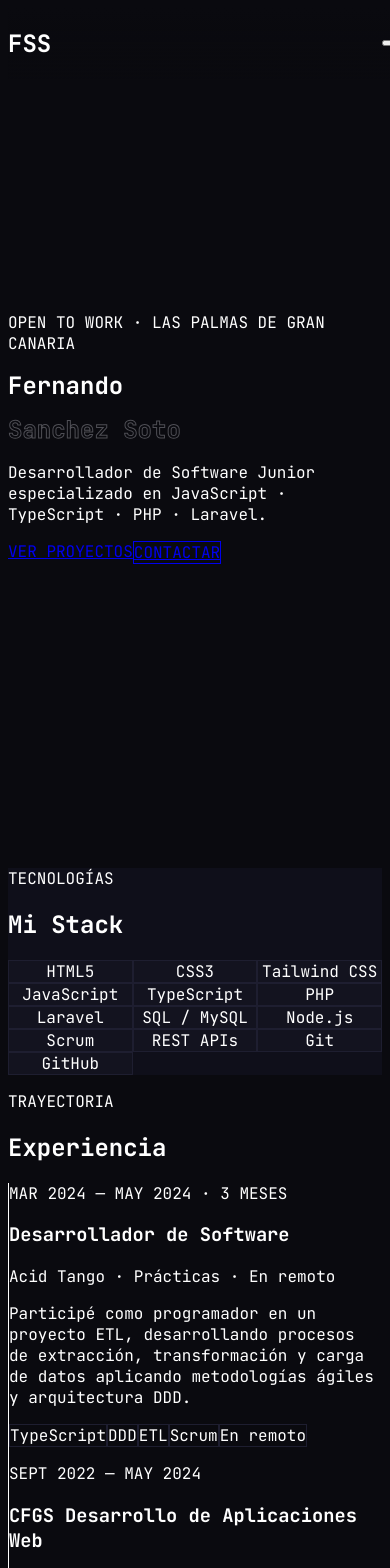
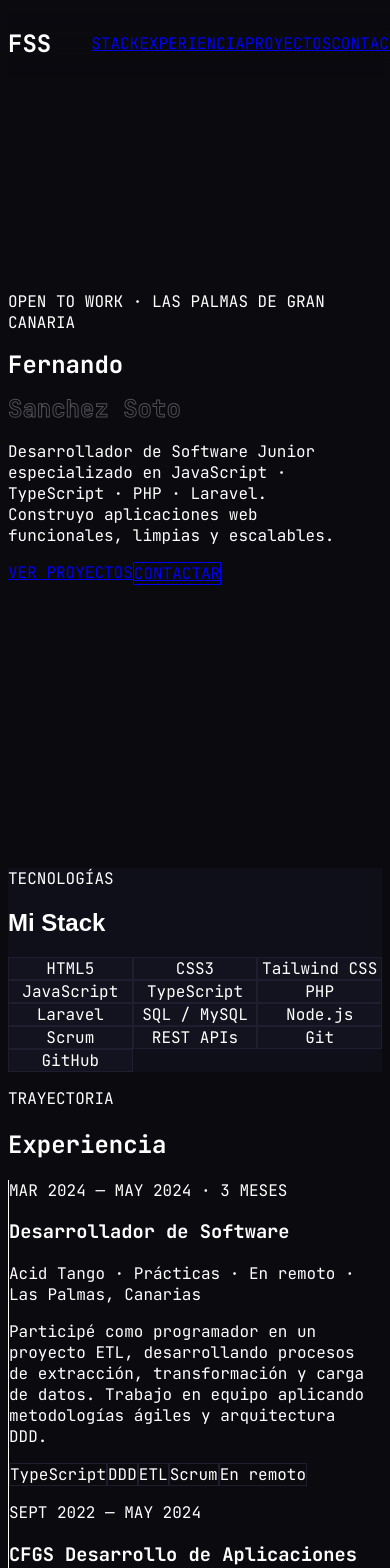
Before and after one commit to FernandoSanchezSoto/portfolio, a Next.js app: page / in a window 390 px wide. Shown: the top 1568 px of the page. Built offline with nearby package versions, Linux system fonts and the light colour scheme.

Commit message:
fix: responsive móvil v2

```diff
--- a/src/components/name.tsx
+++ b/src/components/name.tsx
@@ -6,10 +6,10 @@ interface NameProps {
 export function Name({ firstName, lastName }: NameProps) {
   return (
     <div>
-      <h1 className="text-6xl sm:text-7xl md:text-9xl font-bold text-white cursor-default leading-none">
+      <h1 className="text-8xl md:text-9xl font-bold text-white cursor-default leading-none">
         {firstName}
       </h1>
-      <h1 className="text-6xl sm:text-7xl md:text-9xl font-bold text-transparent cursor-default leading-none"
+      <h1 className="text-8xl md:text-9xl font-bold text-transparent cursor-default leading-none"
         style={{ WebkitTextStroke: '1px rgba(240,240,248,0.3)' }}>
         {lastName}
       </h1>
--- a/src/components/navbar.tsx
+++ b/src/components/navbar.tsx
@@ -5,15 +5,14 @@ interface NavBarProps {
 }
 
 const links = [
-  { href: '#about',      label: 'Stack'       },
-  { href: '#experience', label: 'Experiencia' },
-  { href: '#projects',   label: 'Proyectos'   },
-  { href: '#contact',    label: 'Contacto'    },
+  { href: '#about',      label: 'Stack'          },
+  { href: '#experience', label: 'Experiencia'    },
+  { href: '#projects',   label: 'Proyectos'      },
+  { href: '#contact',    label: 'Contacto'       },
 ]
 
 export function NavBar({ name }: NavBarProps) {
   const [active, setActive] = useState('')
-  const [menuOpen, setMenuOpen] = useState(false)
 
   useEffect(() => {
     const onScroll = () => {
@@ -29,50 +28,27 @@ export function NavBar({ name }: NavBarProps) {
   }, [])
 
   return (
-    <nav className="w-full px-6 py-3 text-white fixed top-0 left-0 z-50 bg-gradient-to-b from-[#0a0a0f] via-[#0a0a0f]/90 to-transparent">
-      <div className="flex items-center justify-between">
-        <h1 className="text-xl font-bold text-purple-400 tracking-widest">{name}</h1>
-
-        {/* Desktop links */}
-        <ul className="hidden md:flex gap-6 list-none">
+    <nav className="w-full px-6 py-2 text-white flex items-center justify-between fixed top-0 left-0 z-50 bg-gradient-to-b from-[#0a0a0f] via-[#0a0a0f]/80 to-transparent">
+      <h1 className="text-xl font-bold text-purple-400 tracking-widest cursor-pointer">
+        {name}
+      </h1>
+      <ul className="flex gap-6 list-none">
         {links.map(({ href, label }) => (
           <li key={href}>
-              <a href={href}
-                className={`text-sm font-medium uppercase tracking-wider transition-colors
-                  ${active === href.replace('#', '') ? 'text-purple-400' : 'text-gray-400 hover:text-white'}`}>
+            <a
+              href={href}
+              className={`text-sm font-medium uppercase tracking-wider transition-colors relative
+                after:absolute after:bottom-[-3px] after:left-0 after:h-px after:bg-purple-400 after:transition-all after:duration-300
+                ${active === href.replace('#', '')
+                  ? 'text-purple-400 after:w-full'
+                  : 'text-gray-400 hover:text-white after:w-0 hover:after:w-full'
+                }`}
+            >
               {label}
             </a>
           </li>
         ))}
       </ul>
-
-        {/* Hamburger - solo móvil */}
-        <button
-          className="md:hidden flex flex-col gap-1.5 p-1"
-          onClick={() => setMenuOpen(!menuOpen)}
-          aria-label="Menu"
-        >
-          <span className={`w-6 h-0.5 bg-white transition-all duration-300 ${menuOpen ? 'rotate-45 translate-y-2' : ''}`} />
-          <span className={`w-6 h-0.5 bg-white transition-all duration-300 ${menuOpen ? 'opacity-0' : ''}`} />
-          <span className={`w-6 h-0.5 bg-white transition-all duration-300 ${menuOpen ? '-rotate-45 -translate-y-2' : ''}`} />
-        </button>
-      </div>
-
-      {/* Menú desplegable móvil */}
-      {menuOpen && (
-        <ul className="md:hidden flex flex-col gap-4 mt-4 pb-4 list-none border-t border-[#1e1e30] pt-4">
-          {links.map(({ href, label }) => (
-            <li key={href}>
-              <a href={href}
-                onClick={() => setMenuOpen(false)}
-                className={`text-sm font-medium uppercase tracking-wider transition-colors block
-                  ${active === href.replace('#', '') ? 'text-purple-400' : 'text-gray-400'}`}>
-                {label}
-              </a>
-            </li>
-          ))}
-        </ul>
-      )}
     </nav>
   )
 }
--- a/src/pages/index.tsx
+++ b/src/pages/index.tsx
@@ -1,5 +1,6 @@
 import { NavBar } from "@/components/navbar";
 import { Name } from "@/components/name";
+import Link from "next/link";
 
 export default function Home() {
   return (
@@ -7,23 +8,25 @@ export default function Home() {
       <NavBar name="FSS" />
 
       {/* HERO */}
-      <section id="hero" className="min-h-screen flex items-center px-6 md:px-10 pt-20">
-        <div className="w-full">
-          <p className="text-purple-400 text-xs tracking-widest uppercase mb-4 flex items-center gap-2">
-            <span className="w-6 h-px bg-purple-400 inline-block" />
+      <section id="hero" className="min-h-screen flex items-center px-10 pt-16">
+        <div>
+          <p className="text-mauve-400 text-sm tracking-widest uppercase mb-4 flex items-center gap-2">
+            <span className="w-8 h-px bg-purple-400 inline-block" />
             <span className="w-2 h-2 rounded-full bg-purple-400 animate-pulse inline-block" />
             Open to Work · Las Palmas de Gran Canaria
           </p>
           <Name firstName="Fernando" lastName="Sanchez Soto" />
-          <p className="text-gray-400 text-sm md:text-lg mt-6 max-w-xl leading-relaxed">
+          <p className="text-gray-400 text-lg mt-6 max-w-xl leading-relaxed">
             <span className="text-white font-semibold">Desarrollador de Software Junior</span> especializado en
             JavaScript · TypeScript · PHP · Laravel.
+            <br />
+            Construyo aplicaciones web funcionales, limpias y escalables.
           </p>
-          <div className="flex flex-wrap gap-3 mt-8">
-            <a href="#projects" className="px-5 py-3 bg-purple-600 hover:bg-purple-500 text-white text-xs font-bold uppercase tracking-widest rounded transition-all duration-300 hover:-translate-y-1">
+          <div className="flex gap-4 mt-8">
+            <a href="#projects" className="px-6 py-3 bg-purple-600 hover:bg-purple-500 text-white text-sm font-bold uppercase tracking-widest rounded transition-all duration-300 hover:-translate-y-1">
               Ver proyectos
             </a>
-            <a href="#contact" className="px-5 py-3 border border-gray-600 hover:border-purple-400 text-white text-xs font-bold uppercase tracking-widest rounded transition-all duration-300 hover:-translate-y-1 hover:text-purple-400">
+            <a href="#contact" className="px-6 py-3 border border-gray-600 hover:border-purple-400 text-white text-sm font-bold uppercase tracking-widest rounded transition-all duration-300 hover:-translate-y-1 hover:text-purple-400">
               Contactar
             </a>
           </div>
@@ -31,14 +34,14 @@ export default function Home() {
       </section>
 
       {/* STACK */}
-      <section id="about" className="py-20 px-6 md:px-10 bg-[#0f0f1a]">
+      <section id="about" className="py-24 px-10 bg-[#0f0f1a]">
         <p className="text-purple-400 text-xs tracking-widest uppercase mb-2 flex items-center gap-2">
           <span className="w-6 h-px bg-purple-400 inline-block" /> Tecnologías
         </p>
-        <h2 className="text-4xl md:text-5xl font-bold text-white mb-8">Mi Stack</h2>
-        <div className="grid grid-cols-3 sm:grid-cols-4 md:grid-cols-5 gap-2 md:gap-3">
+        <h2 className="text-5xl font-bold text-white mb-10" style={{fontFamily: 'sans-serif'}}>Mi Stack</h2>
+        <div className="grid grid-cols-3 sm:grid-cols-5 gap-3">
           {['HTML5','CSS3','Tailwind CSS','JavaScript','TypeScript','PHP','Laravel','SQL / MySQL','Node.js','Scrum','REST APIs','Git','GitHub'].map(skill => (
-            <div key={skill} className="flex items-center justify-center p-2 md:p-3 rounded-lg bg-[#13131f] border border-[#1e1e30] text-gray-400 text-xs font-medium text-center hover:border-purple-500 hover:text-purple-400 transition-all duration-300 cursor-default">
+            <div key={skill} className="flex items-center justify-center p-3 rounded-lg bg-[#13131f] border border-[#1e1e30] text-gray-400 text-sm font-medium text-center hover:border-purple-500 hover:text-purple-400 transition-all duration-300 hover:-translate-y-1 cursor-default shadow-lg">
               {skill}
             </div>
           ))}
@@ -46,20 +49,21 @@ export default function Home() {
       </section>
 
       {/* EXPERIENCIA */}
-      <section id="experience" className="py-20 px-6 md:px-10">
+      <section id="experience" className="py-24 px-10">
         <p className="text-purple-400 text-xs tracking-widest uppercase mb-2 flex items-center gap-2">
           <span className="w-6 h-px bg-purple-400 inline-block" /> Trayectoria
         </p>
-        <h2 className="text-4xl md:text-5xl font-bold text-white mb-8">Experiencia</h2>
-        <div className="relative border-l border-purple-600 pl-6 md:pl-8 space-y-10">
+        <h2 className="text-5xl font-bold text-white mb-10">Experiencia</h2>
+        <div className="relative border-l border-purple-600 pl-8 space-y-10">
+
           <div className="relative">
-            <span className="absolute -left-[1.9rem] md:-left-[2.4rem] top-1 w-3 h-3 rounded-full bg-purple-500 shadow-[0_0_10px_#a855f7] border-2 border-[#0a0a0f]" />
+            <span className="absolute -left-[2.4rem] top-1 w-3 h-3 rounded-full bg-purple-500 shadow-[0_0_10px_#a855f7] border-2 border-[#0a0a0f]" />
             <p className="text-purple-400 text-xs uppercase tracking-widest mb-1">Mar 2024 — May 2024 · 3 meses</p>
-            <h3 className="text-xl md:text-2xl font-bold text-white">Desarrollador de Software</h3>
-            <p className="text-gray-400 text-sm mb-2">Acid Tango · Prácticas · En remoto</p>
-            <p className="text-gray-500 text-sm leading-relaxed">
+            <h3 className="text-2xl font-bold text-white">Desarrollador de Software</h3>
+            <p className="text-gray-400 text-sm mb-2">Acid Tango · Prácticas · En remoto · Las Palmas, Canarias</p>
+            <p className="text-gray-500 text-sm leading-relaxed max-w-xl">
               Participé como programador en un proyecto ETL, desarrollando procesos de extracción,
-              transformación y carga de datos aplicando metodologías ágiles y arquitectura DDD.
+              transformación y carga de datos. Trabajo en equipo aplicando metodologías ágiles y arquitectura DDD.
             </p>
             <div className="flex flex-wrap gap-2 mt-3">
               {['TypeScript','DDD','ETL','Scrum','En remoto'].map(t => (
@@ -67,14 +71,15 @@ export default function Home() {
               ))}
             </div>
           </div>
+
           <div className="relative">
-            <span className="absolute -left-[1.9rem] md:-left-[2.4rem] top-1 w-3 h-3 rounded-full bg-purple-500 shadow-[0_0_10px_#a855f7] border-2 border-[#0a0a0f]" />
+            <span className="absolute -left-[2.4rem] top-1 w-3 h-3 rounded-full bg-purple-500 shadow-[0_0_10px_#a855f7] border-2 border-[#0a0a0f]" />
             <p className="text-purple-400 text-xs uppercase tracking-widest mb-1">Sept 2022 — May 2024</p>
-            <h3 className="text-xl md:text-2xl font-bold text-white">CFGS Desarrollo de Aplicaciones Web</h3>
+            <h3 className="text-2xl font-bold text-white">CFGS Desarrollo de Aplicaciones Web</h3>
             <p className="text-gray-400 text-sm mb-2">CIFP Villa de Agüimes · Formación</p>
-            <p className="text-gray-500 text-sm leading-relaxed">
+            <p className="text-gray-500 text-sm leading-relaxed max-w-xl">
               Ciclo formativo de grado superior centrado en el desarrollo web full-stack.
-              Aprendizaje de HTML, CSS, JavaScript, PHP, bases de datos y metodologías modernas.
+              Aprendizaje de HTML, CSS, JavaScript, PHP, bases de datos y metodologías de desarrollo modernas.
             </p>
             <div className="flex flex-wrap gap-2 mt-3">
               {['JavaScript','PHP','SQL','Git'].map(t => (
@@ -82,50 +87,69 @@ export default function Home() {
               ))}
             </div>
           </div>
+
         </div>
       </section>
 
       {/* PROYECTOS */}
-      <section id="projects" className="py-20 px-6 md:px-10 bg-[#0f0f1a]">
+      <section id="projects" className="py-24 px-10 bg-[#0f0f1a]">
         <p className="text-purple-400 text-xs tracking-widest uppercase mb-2 flex items-center gap-2">
           <span className="w-6 h-px bg-purple-400 inline-block" /> Trabajo
         </p>
-        <h2 className="text-4xl md:text-5xl font-bold text-white mb-8">Proyectos</h2>
-        <div className="grid grid-cols-1 md:grid-cols-2 gap-5">
-          {[
-            { num: '01', name: 'SOSAnimales', period: 'Mar 2025 – May 2025', desc: 'Aplicación web fullstack para dueños de mascotas. Permite registrar el perfil de tu mascota y generar alertas si se pierde, con descripción del lugar, foto e información relevante.', stack: ['HTML','CSS','JavaScript','PHP','Laravel','SQL'] },
-            { num: '02', name: 'Proyecto ETL', period: 'Mar 2024 – May 2024', desc: 'Desarrollo de procesos ETL en Acid Tango. Implementación de pipelines de datos con arquitectura DDD y TypeScript en un entorno profesional y remoto.', stack: ['TypeScript','DDD','Node.js','Git'] },
-          ].map(p => (
-            <div key={p.num} className="bg-[#13131f] border border-[#1e1e30] rounded-xl p-5 hover:border-purple-500/40 hover:-translate-y-1 transition-all duration-300 group relative overflow-hidden">
+        <h2 className="text-5xl font-bold text-white mb-10">Proyectos</h2>
+        <div className="grid grid-cols-1 md:grid-cols-2 gap-6">
+
+          <div className="bg-[#13131f] border border-[#1e1e30] rounded-xl p-6 hover:border-purple-500/40 hover:-translate-y-1 transition-all duration-300 group relative overflow-hidden">
             <div className="absolute top-0 left-0 right-0 h-0.5 bg-gradient-to-r from-purple-500 to-green-400 opacity-0 group-hover:opacity-100 transition-opacity" />
-              <p className="text-5xl font-bold text-white/5 leading-none mb-3">{p.num}</p>
-              <h3 className="text-xl font-bold text-white mb-1">{p.name}</h3>
-              <p className="text-purple-400 text-xs uppercase tracking-widest mb-3">{p.period}</p>
-              <p className="text-gray-500 text-sm leading-relaxed mb-4">{p.desc}</p>
+            <p className="text-6xl font-bold text-white/5 leading-none mb-3">01</p>
+            <h3 className="text-2xl font-bold text-white mb-1">SOSAnimales</h3>
+            <p className="text-purple-400 text-xs uppercase tracking-widest mb-3">Mar 2025 – May 2025</p>
+            <p className="text-gray-500 text-sm leading-relaxed mb-4">
+              Aplicación web fullstack para dueños de mascotas. Permite registrar el perfil de tu mascota
+              y generar alertas si se pierde, incluyendo descripción del lugar, foto e información relevante.
+            </p>
             <div className="flex flex-wrap gap-2">
-                {p.stack.map(t => (
+              {['HTML','CSS','JavaScript','PHP','Laravel','SQL'].map(t => (
                 <span key={t} className="text-xs px-2 py-1 bg-purple-500/10 border border-purple-500/20 rounded text-purple-400">{t}</span>
               ))}
             </div>
           </div>
+
+          <div className="bg-[#13131f] border border-[#1e1e30] rounded-xl p-6 hover:border-purple-500/40 hover:-translate-y-1 transition-all duration-300 group relative overflow-hidden">
+            <div className="absolute top-0 left-0 right-0 h-0.5 bg-gradient-to-r from-purple-500 to-green-400 opacity-0 group-hover:opacity-100 transition-opacity" />
+            <p className="text-6xl font-bold text-white/5 leading-none mb-3">02</p>
+            <h3 className="text-2xl font-bold text-white mb-1">Proyecto ETL</h3>
+            <p className="text-purple-400 text-xs uppercase tracking-widest mb-3">Mar 2024 – May 2024</p>
+            <p className="text-gray-500 text-sm leading-relaxed mb-4">
+              Desarrollo de procesos ETL en Acid Tango. Implementación de pipelines de datos
+              con arquitectura DDD y TypeScript en un entorno profesional y remoto.
+            </p>
+            <div className="flex flex-wrap gap-2">
+              {['TypeScript','DDD','Node.js','Git'].map(t => (
+                <span key={t} className="text-xs px-2 py-1 bg-purple-500/10 border border-purple-500/20 rounded text-purple-400">{t}</span>
               ))}
+            </div>
+          </div>
+
         </div>
       </section>
 
       {/* CERTIFICACIONES */}
-      <section id="certs" className="py-20 px-6 md:px-10">
+      <section id="certs" className="py-24 px-10">
         <p className="text-purple-400 text-xs tracking-widest uppercase mb-2 flex items-center gap-2">
           <span className="w-6 h-px bg-purple-400 inline-block" /> Formación continua
         </p>
-        <h2 className="text-4xl md:text-5xl font-bold text-white mb-8">Certificaciones</h2>
+        <h2 className="text-5xl font-bold text-white mb-10">Certificaciones</h2>
         <div className="grid grid-cols-1 md:grid-cols-3 gap-4">
           {[
             { icon: '📱', name: 'Desarrollo de Aplicaciones iOS/Android', issuer: 'GRUPO ADF', date: 'Mayo 2025' },
             { icon: '⚡', name: 'JavaScript Moderno — Guía Definitiva +20 Proyectos', issuer: 'Udemy', date: 'Febrero 2024' },
             { icon: '🎨', name: 'CSS Complete Course For Beginners', issuer: 'Udemy', date: 'Agosto 2023' },
           ].map((cert, i) => (
-            <div key={i} className="bg-[#13131f] border border-[#1e1e30] rounded-xl p-4 flex gap-3 items-start hover:border-purple-500/40 hover:-translate-y-1 transition-all duration-300">
-              <div className="w-10 h-10 rounded-lg bg-purple-500/15 border border-purple-500/20 flex items-center justify-center text-lg flex-shrink-0">{cert.icon}</div>
+            <div key={i} className="bg-[#13131f] border border-[#1e1e30] rounded-xl p-5 flex gap-4 items-start hover:border-purple-500/40 hover:-translate-y-1 transition-all duration-300">
+              <div className="w-10 h-10 rounded-lg bg-purple-500/15 border border-purple-500/20 flex items-center justify-center text-xl flex-shrink-0">
+                {cert.icon}
+              </div>
               <div>
                 <p className="text-white text-sm font-bold leading-snug mb-1">{cert.name}</p>
                 <p className="text-purple-400 text-xs font-medium">{cert.issuer}</p>
@@ -137,22 +161,26 @@ export default function Home() {
       </section>
 
       {/* CONTACTO */}
-      <section id="contact" className="py-20 px-6 md:px-10 bg-[#0f0f1a] text-center">
-        <p className="text-purple-400 text-xs tracking-widest uppercase mb-4 flex items-center justify-center gap-2">
+      <section id="contact" className="py-24 px-10 bg-[#0f0f1a] text-center">
+        <p className="text-purple-400 text-xs tracking-widest uppercase mb-2 flex items-center justify-center gap-2">
           <span className="w-6 h-px bg-purple-400 inline-block" /> Hablemos
         </p>
-        <h2 className="text-5xl md:text-8xl font-bold text-transparent mb-8" style={{ WebkitTextStroke: '1px rgba(240,240,248,0.15)' }}>
+        <h2 className="text-6xl md:text-8xl font-bold text-transparent mb-8"
+          style={{WebkitTextStroke: '1px rgba(240,240,248,0.15)'}}>
           ¿Trabajamos<br />juntos?
         </h2>
-        <a href="mailto:fernandosoto0643@gmail.com" className="text-base md:text-2xl text-purple-400 border-b border-purple-400/30 pb-1 hover:text-white hover:border-white transition-all duration-300 block mb-10 break-all">
+        <a href="mailto:fernandosoto0643@gmail.com"
+          className="text-2xl text-purple-400 border-b border-purple-400/30 pb-1 hover:text-white hover:border-white transition-all duration-300 block mb-10">
           fernandosoto0643@gmail.com
         </a>
         <div className="flex justify-center gap-4 flex-wrap">
-          <a href="https://www.linkedin.com/in/fernando-sanchez-soto-947891252/" target="_blank" rel="noreferrer" className="flex items-center gap-2 px-5 py-3 border border-[#1e1e30] rounded-lg text-gray-400 text-sm font-semibold hover:border-purple-400 hover:text-purple-400 hover:-translate-y-1 transition-all duration-300">
+          <a href="https://www.linkedin.com/in/fernando-sanchez-soto-947891252/" target="_blank" rel="noreferrer"
+            className="flex items-center gap-2 px-5 py-3 border border-[#1e1e30] rounded-lg text-gray-400 text-sm font-semibold hover:border-purple-400 hover:text-purple-400 hover:-translate-y-1 transition-all duration-300">
             <svg width="16" height="16" fill="currentColor" viewBox="0 0 24 24"><path d="M20.447 20.452h-3.554v-5.569c0-1.328-.027-3.037-1.852-3.037-1.853 0-2.136 1.445-2.136 2.939v5.667H9.351V9h3.414v1.561h.046c.477-.9 1.637-1.85 3.37-1.85 3.601 0 4.267 2.37 4.267 5.455v6.286zM5.337 7.433a2.062 2.062 0 01-2.063-2.065 2.064 2.064 0 112.063 2.065zm1.782 13.019H3.555V9h3.564v11.452zM22.225 0H1.771C.792 0 0 .774 0 1.729v20.542C0 23.227.792 24 1.771 24h20.451C23.2 24 24 23.227 24 22.271V1.729C24 .774 23.2 0 22.222 0h.003z"/></svg>
             LinkedIn
           </a>
-          <a href="https://github.com/FernandoSanchezSoto" target="_blank" rel="noreferrer" className="flex items-center gap-2 px-5 py-3 border border-[#1e1e30] rounded-lg text-gray-400 text-sm font-semibold hover:border-purple-400 hover:text-purple-400 hover:-translate-y-1 transition-all duration-300">
+          <a href="https://github.com/FernandoSanchezSoto" target="_blank" rel="noreferrer"
+            className="flex items-center gap-2 px-5 py-3 border border-[#1e1e30] rounded-lg text-gray-400 text-sm font-semibold hover:border-purple-400 hover:text-purple-400 hover:-translate-y-1 transition-all duration-300">
             <svg width="16" height="16" fill="currentColor" viewBox="0 0 24 24"><path d="M12 0C5.374 0 0 5.373 0 12c0 5.302 3.438 9.8 8.207 11.387.599.111.793-.261.793-.577v-2.234c-3.338.726-4.033-1.416-4.033-1.416-.546-1.387-1.333-1.756-1.333-1.756-1.089-.745.083-.729.083-.729 1.205.084 1.839 1.237 1.839 1.237 1.07 1.834 2.807 1.304 3.492.997.107-.775.418-1.305.762-1.604-2.665-.305-5.467-1.334-5.467-5.931 0-1.311.469-2.381 1.236-3.221-.124-.303-.535-1.524.117-3.176 0 0 1.008-.322 3.301 1.23A11.509 11.509 0 0112 5.803c1.02.005 2.047.138 3.006.404 2.291-1.552 3.297-1.23 3.297-1.23.653 1.653.242 2.874.118 3.176.77.84 1.235 1.911 1.235 3.221 0 4.609-2.807 5.624-5.479 5.921.43.372.823 1.102.823 2.222v3.293c0 .319.192.694.801.576C20.566 21.797 24 17.3 24 12c0-6.627-5.373-12-12-12z"/></svg>
             GitHub
           </a>
@@ -160,7 +188,7 @@ export default function Home() {
       </section>
 
       {/* FOOTER */}
-      <footer className="py-6 px-6 border-t border-[#1e1e30] flex flex-col md:flex-row justify-between items-center text-xs text-gray-600 gap-2 text-center">
+      <footer className="py-6 px-10 border-t border-[#1e1e30] flex justify-between items-center text-xs text-gray-600 flex-wrap gap-2">
         <span>© 2025 <span className="text-purple-400">Fernando Sanchez Soto</span></span>
         <span>Desarrollador de Software Junior · Las Palmas, Canarias</span>
       </footer>
```
Lines whose indentation alone changed are shown as unchanged.
